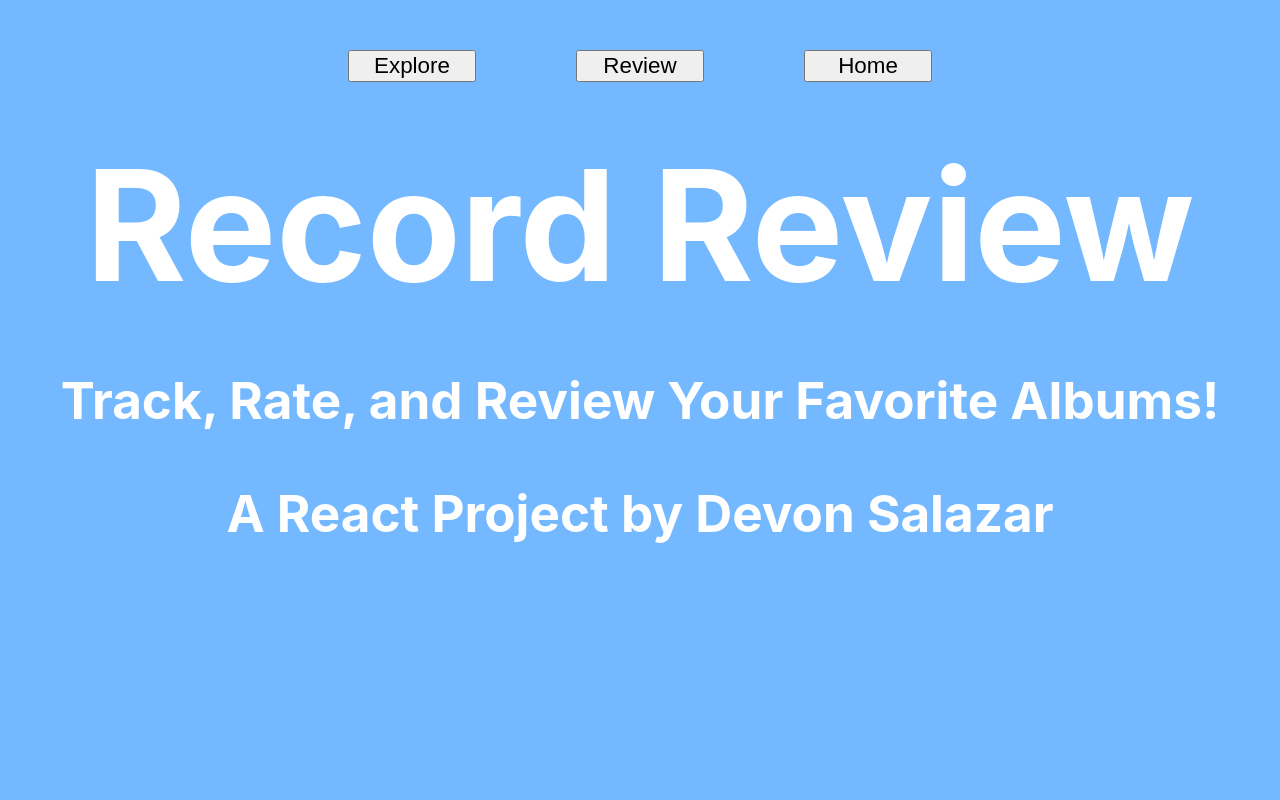
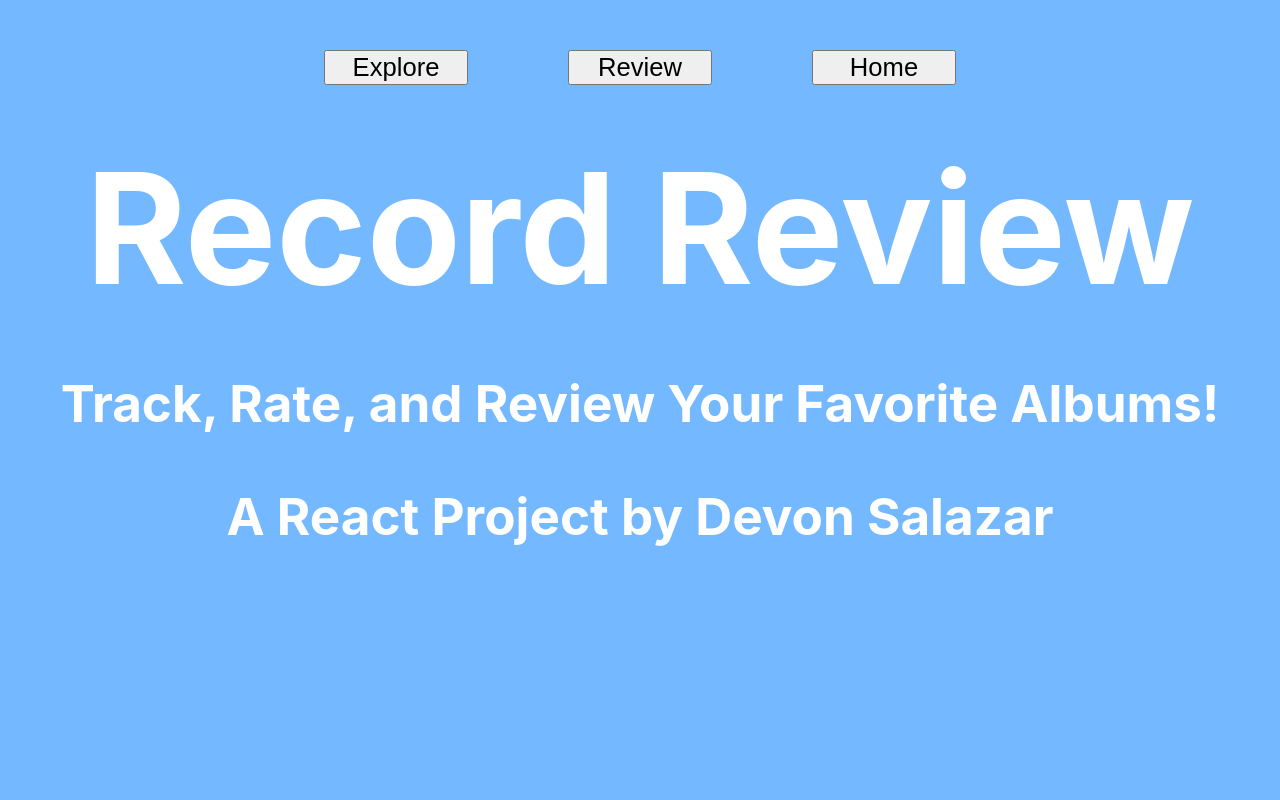
Before and after one commit to dsalaza/Phase2Project, a React (Create React App) app: page / in a window 1280 px wide. Shown: the top 800 px of the page. Built offline with nearby package versions, Linux system fonts and the light colour scheme; no server answers.

Commit message:
Update Navbar button styling

```diff
--- a/src/index.css
+++ b/src/index.css
@@ -57,9 +57,9 @@ code {
 
 .NavButtons {
   display: inline-block;
-  padding: 2rem, 0;
-  width: 8rem;
-  font-size: 1.75vw;
+  padding: 2.5rem, 2rem;
+  width: 9rem;
+  font-size: 2vw;
   margin: 50px;
 }
 
```
